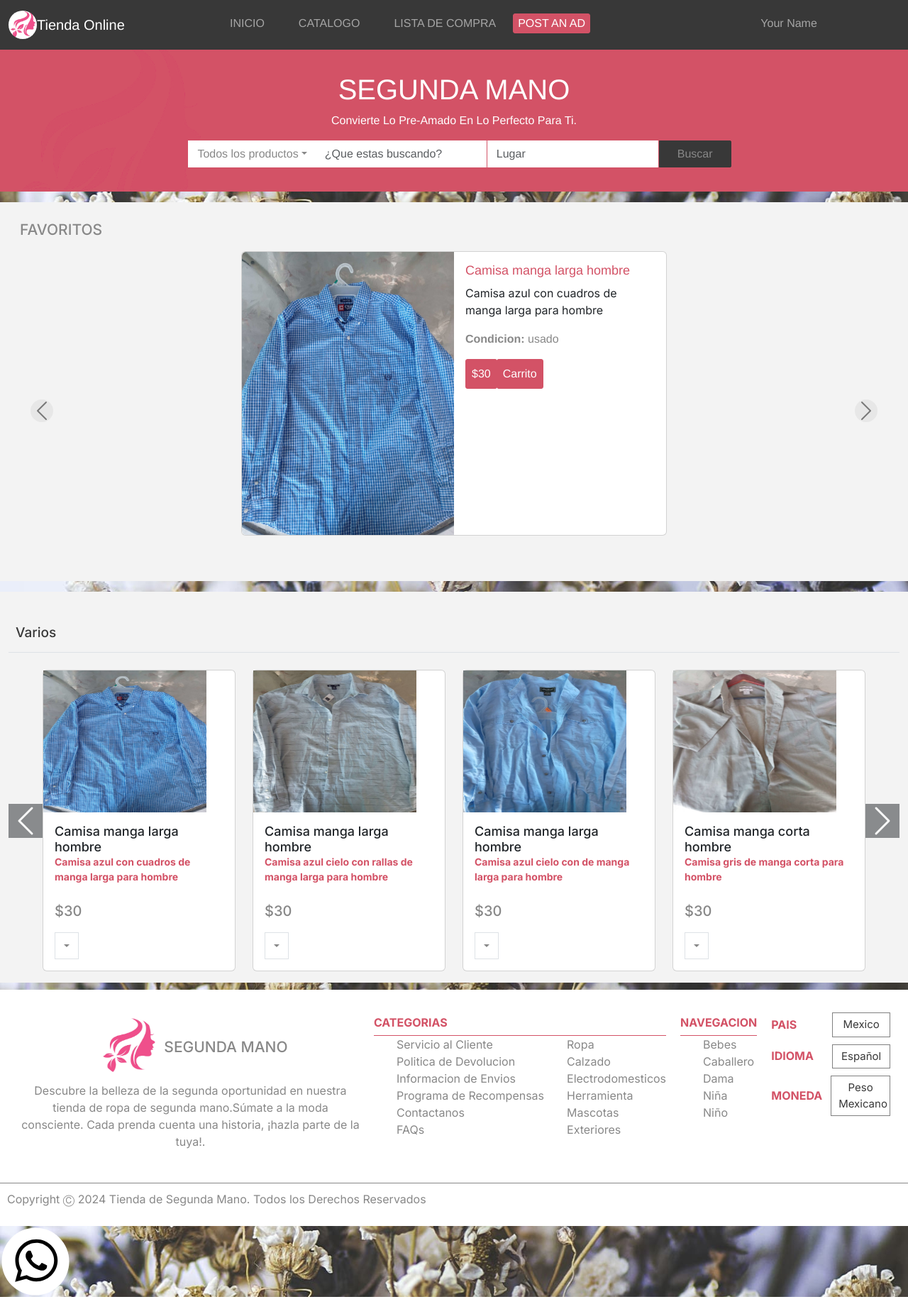
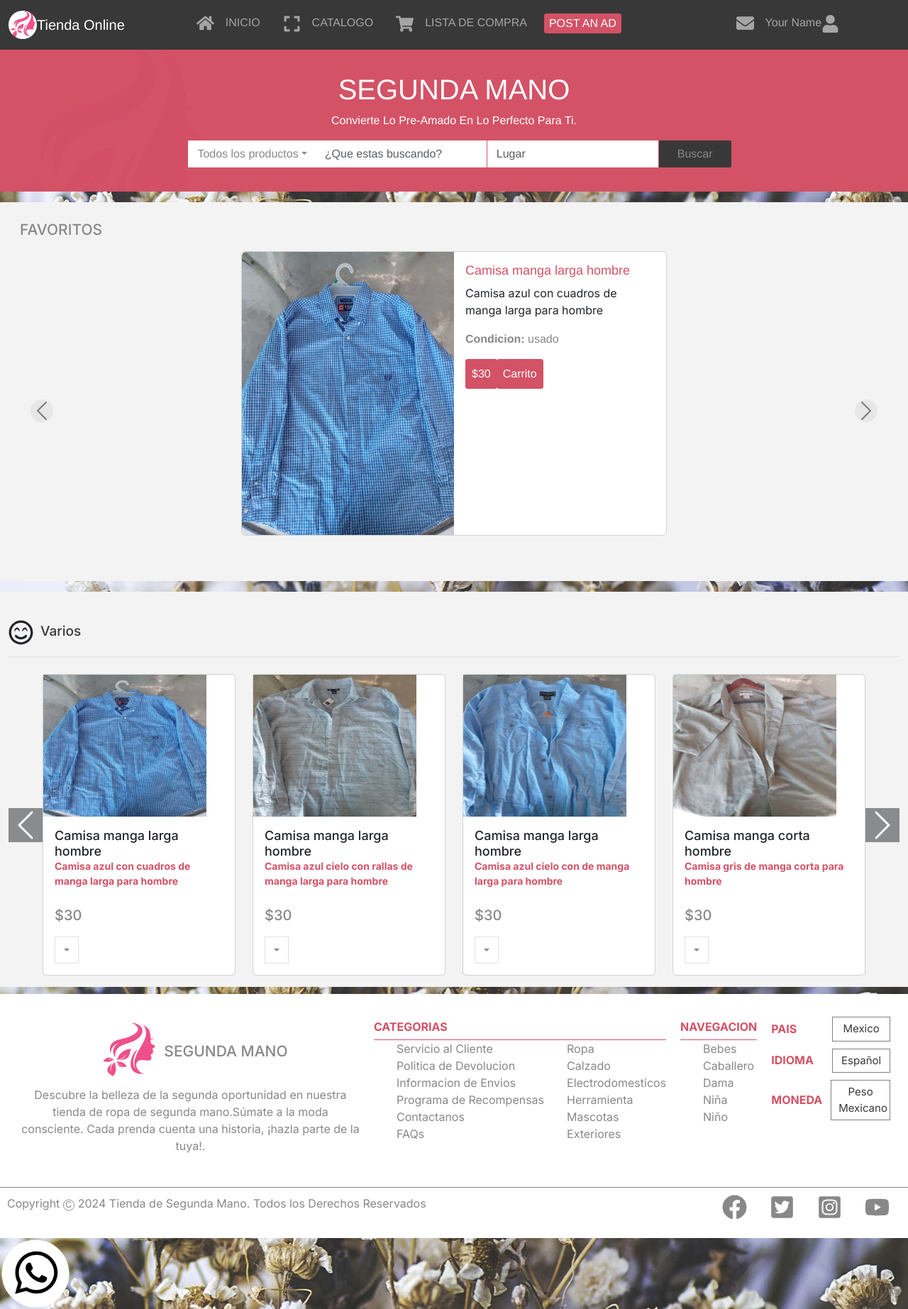
Before and after one commit to marilirulita/react-bootstrap-store, a Next.js app: page / in a window 1280 px wide. Shown: the whole page at 71% size. Built offline with nearby package versions, Linux system fonts and the light colour scheme.

Commit message:
add react icons and fix style for use it

```diff
--- a/package.json
+++ b/package.json
@@ -13,7 +13,8 @@
     "next": "14.1.4",
     "react": "^18",
     "react-bootstrap": "^2.10.2",
-    "react-dom": "^18"
+    "react-dom": "^18",
+    "react-icons": "^5.0.1"
   },
   "devDependencies": {
     "@types/bootstrap": "^5.2.10",
--- a/src/app/globals.css
+++ b/src/app/globals.css
@@ -37,13 +37,8 @@ body h2 {
 body h3 {
   color: #383838;
   font-size: 19px;
-  padding-bottom: 15px;
-}
-
-h3 i {
-  color: #888;
-  font-size: 25px;
-  padding-right: 10px;
+  margin: 5px;
+  padding-left: 5px;
 }
 
 body h4 {
@@ -119,7 +114,36 @@ footer {
   color: #d35266;
 }
 
-.div-head a:hover {
+.div-head li:hover {
+  background-color: #383838;
+  color: #fff;
+}
+.nav-item {
+  color: #383838;
+}
+
+path {
+  fill: inherit !important;
+}
+
+svg {
+  width: auto !important;
+  filter: none !important;
+}
+
+.div-head svg {
+  font-size: 25px;
+}
+
+.social-div svg,
+.best-seller svg {
+  font-size: 35px;
+}
+
+
+
+.div-head a:hover,
+footer a:hover {
   color: #d35266; /* Red color */
 }
 
@@ -143,20 +167,6 @@ footer {
   border: 1px solid #383838;
   border-radius: 2px;
   padding: 0 25px;
-}
-
-.nav-top li {
-  padding: 7px;
-  color: #383838;
-}
-
-.nav-top li:hover {
-  background-color: #383838;
-  color: #fff;
-}
-
-.nav-top a:hover {
-  color: #fff;
 }
 
 .nav-drop a:hover {
@@ -294,9 +304,10 @@ footer {
 }
 
 @media screen and (max-width: 760px) {
-  .div-head i {
+  .nav-item {
     font-size: 25px;
   }
+
   .footer-up-med {
     flex-direction: column;
   }
@@ -362,7 +373,7 @@ footer {
     height: 350px;
   }
 
-  .dropdown-menu {
+  .dropdown-menu-nav {
     height: 250px ;
   }
 
--- a/src/app/ui/BestSellerCarousel.js
+++ b/src/app/ui/BestSellerCarousel.js
@@ -5,6 +5,7 @@ import Link from "next/link";
 import Dropdown from 'react-bootstrap/Dropdown';
 import data from "./data";
 import useScreenSize from "@/components/screenSize";
+import { FaRegSmileBeam } from "react-icons/fa";
 
 export default function BestSellerCarousel() {
   // primero tengo que saber el screen zise, par saber cuantas columnas tendra cada slise del carrusel
@@ -52,12 +53,12 @@ export default function BestSellerCarousel() {
   let itemFinal = 0;
 
   return (
-    <section className="container-fluid py-3">
+    <section className="container-fluid py-3 best-seller">
       {/* Best seller, camisas */}
-      <h3 className="my-4 border-bottom">
-        <i className="far fa-smile-beam" />
-        Varios
-      </h3>
+      <div className="my-4 border-bottom d-flex pb-3">
+        <FaRegSmileBeam/>
+        <h3>Varios</h3>
+      </div>
       <div
         id="myCarousel"
         className="carousel slide px-5"
@@ -106,7 +107,7 @@ export default function BestSellerCarousel() {
                             id="dropdown-basic"
                             >
                             </Dropdown.Toggle>
-                            <Dropdown.Menu>
+                            <Dropdown.Menu className="nav-drop">
                               <Dropdown.Item className="px-2 text-nowrap" href="#/action-1">
                                   Agregar a carrito
                               </Dropdown.Item>
--- a/src/app/ui/Footer.js
+++ b/src/app/ui/Footer.js
@@ -1,4 +1,8 @@
 import Image from "next/image";
+import { FaFacebook } from "react-icons/fa";
+import { FaTwitterSquare } from "react-icons/fa";
+import { FaInstagramSquare } from "react-icons/fa";
+import { FaYoutube } from "react-icons/fa";
 
 export default function Footer() {
   return (
@@ -157,22 +161,22 @@ export default function Footer() {
         <ul className="social-div p-0">
           <li className="mx-3">
             <a href="#" data-toggle="tooltip" title="Facebook">
-              <i className="fab fa-facebook fa-2x" />
+            <FaFacebook />
             </a>
           </li>
           <li className="mx-3">
             <a href="#" data-toggle="tooltip" title="Twitter">
-              <i className="fab fa-twitter-square fa-2x" />
+            <FaTwitterSquare />
             </a>
           </li>
           <li className="mx-3">
             <a href="#" data-toggle="tooltip" title="Instagram">
-              <i className="fab fa-instagram-square fa-2x" />
+            <FaInstagramSquare />
             </a>
           </li>
           <li className="mx-3">
             <a href="#" data-toggle="tooltip" title="Youtube">
-              <i className="fab fa-youtube fa-2x" />
+            <FaYoutube />
             </a>
           </li>
         </ul>
--- a/src/app/ui/Navbar.js
+++ b/src/app/ui/Navbar.js
@@ -2,6 +2,11 @@
 
 import Image from "next/image";
 import Dropdown from "react-bootstrap/Dropdown";
+import { FaHome } from "react-icons/fa";
+import { FaExpand } from "react-icons/fa";
+import { FaShoppingCart } from "react-icons/fa";
+import { FaEnvelope } from "react-icons/fa";
+import { FaUser } from "react-icons/fa";
 
 export default function NavBar() {
   return (
@@ -49,11 +54,11 @@ export default function NavBar() {
                     <li className="nav-item">
                       <a
                         href="./index.html"
-                        className="nav-link text-uppercase text-nowrap"
+                        className="nav-link text-uppercase text-nowrap d-flex"
                         data-toggle="tooltip"
                         title="Home"
                       >
-                        <i className="fas fa-home" />
+                        <FaHome />
                         <span className="px-lg-3 d-sm-none d-lg-inline">
                           Inicio
                         </span>
@@ -66,7 +71,7 @@ export default function NavBar() {
                         data-toggle="tooltip"
                         title="Collections"
                       >
-                        <i className="fas fa-expand" />
+                        <FaExpand />
                         <span className="px-lg-3 d-sm-none d-lg-inline">
                           Catalogo
                         </span>
@@ -79,7 +84,7 @@ export default function NavBar() {
                         data-toggle="tooltip"
                         title="Shop"
                       >
-                        <i className="fas fa-shopping-cart" />
+                        <FaShoppingCart />
                         <span className="px-lg-3 d-sm-none d-lg-inline">
                           Lista de Compra
                         </span>
@@ -104,7 +109,7 @@ export default function NavBar() {
                         data-toggle="tooltip"
                         title="Messages"
                       >
-                        <i className="far fa-envelope" />
+                        <FaEnvelope />
                         <span className="text-capitalize pl-2 d-sm-none">
                           Messages
                         </span>
@@ -120,7 +125,7 @@ export default function NavBar() {
                         <span className="text-capitalize pr-2 d-lg-none d-xl-inline">
                           your name
                         </span>
-                        <i className="fas fa-user" />
+                        <FaUser />
                       </a>
                     </li>
                   </ul>
```
Also changed, not shown: 1 other file (tests, documents, lock files or other folders).
